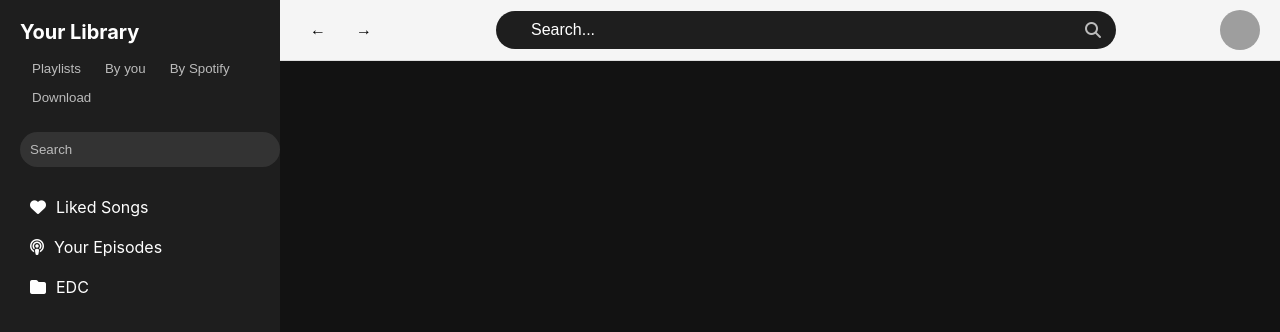
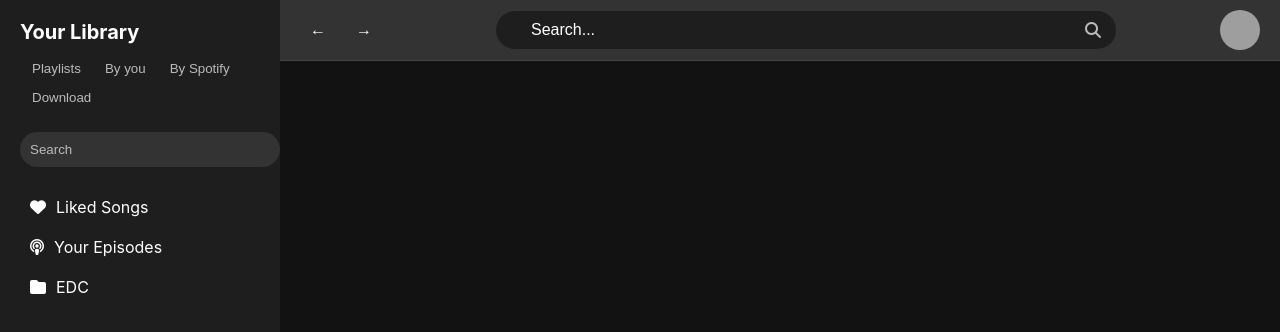
Before and after one commit to agudelo816/myspotify, a React (Create React App) app: page / in a window 1280 px wide. Shown: the top 332 px of the page. Built offline with nearby package versions, Linux system fonts and the light colour scheme; grey boxes are pictures that could not be loaded.

Commit message:
less divs

```diff
--- a/src/pages/FrontPage.scss
+++ b/src/pages/FrontPage.scss
@@ -13,8 +13,8 @@
       align-items: center;
       justify-content: space-between;
       padding: 10px 20px;
-      background-color: #f5f5f5;
-      border-bottom: 1px solid #ddd;
+      background-color: #333;
+      border-bottom: 1px solid #444;
 
       .navigation-buttons {
         display: flex;
@@ -25,17 +25,18 @@
           cursor: pointer;
           border: none;
           background-color: transparent;
+          color: #fff;
           font-size: 16px;
 
           &:hover {
-            background-color: #ddd;
+            background-color: #555;
           }
         }
       }
 
       input {
         flex-grow: 1;
-        margin: 0 20px; // Add some margin to prevent the search bar from touching the buttons
+        margin: 0 20px; // Prevent the search bar from touching the buttons
       }
 
       > div {
--- a/src/pages/FrontPage.tsx
+++ b/src/pages/FrontPage.tsx
@@ -8,16 +8,16 @@
   return (
     <div className="front-page">
       <Sidebar />
-      <div className="main-content">
-        <div className="top-panel">
-          <div className="navigation-buttons">
+      <main className="main-content">
+        <header className="top-panel">
+          <nav className="navigation-buttons">
             <button className="nav-button">←</button>
             <button className="nav-button">→</button>
-          </div>
+          </nav>
           <SearchBar />
           <UserProfileMenu />
-        </div>
-      </div>
+        </header>
+      </main>
     </div>
   );
 };
```
